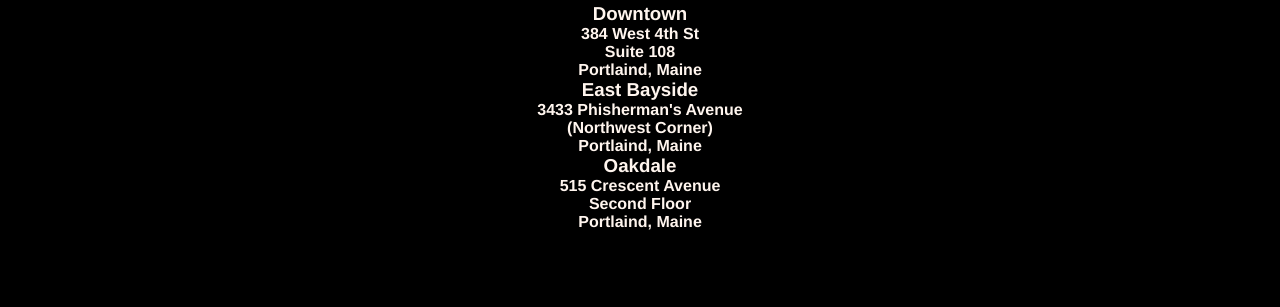
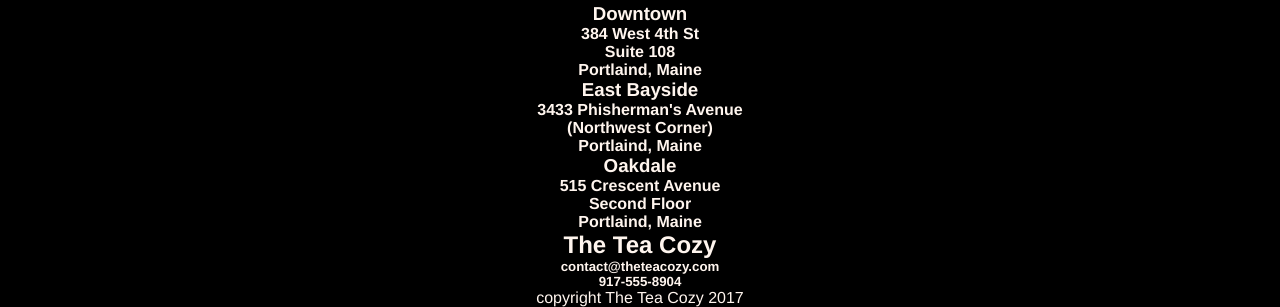
Before and after one commit to adi-igit/Tea-Cozy, a plain HTML site: page index.html in a window 1280 px wide. Shown: the part 5429-5736 px from the top of the page. Before the commit the page ends 5660 px from the top, so only its background shows below. Drawn offline with Linux system fonts and the light colour scheme.

Commit message:
Add footer in indext.html

```diff
--- a/index.html
+++ b/index.html
@@ -70,6 +70,13 @@
             </div>
           </div>
         </section>
+        <!-- Footer -->
+        <footer>
+          <h2>The Tea Cozy</h2>
+          <h5>contact@theteacozy.com</h5>
+          <h5>917-555-8904</h5>
+          <p>copyright The Tea Cozy 2017</p>
+        </footer>
       </main>
     </div>
   </body>
```
